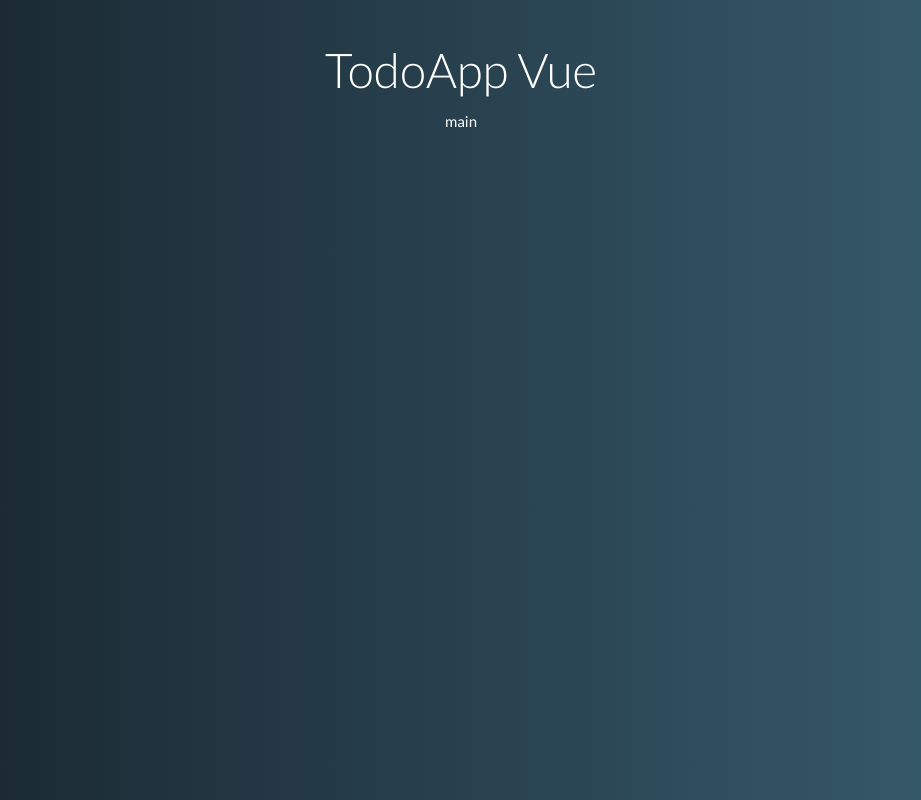
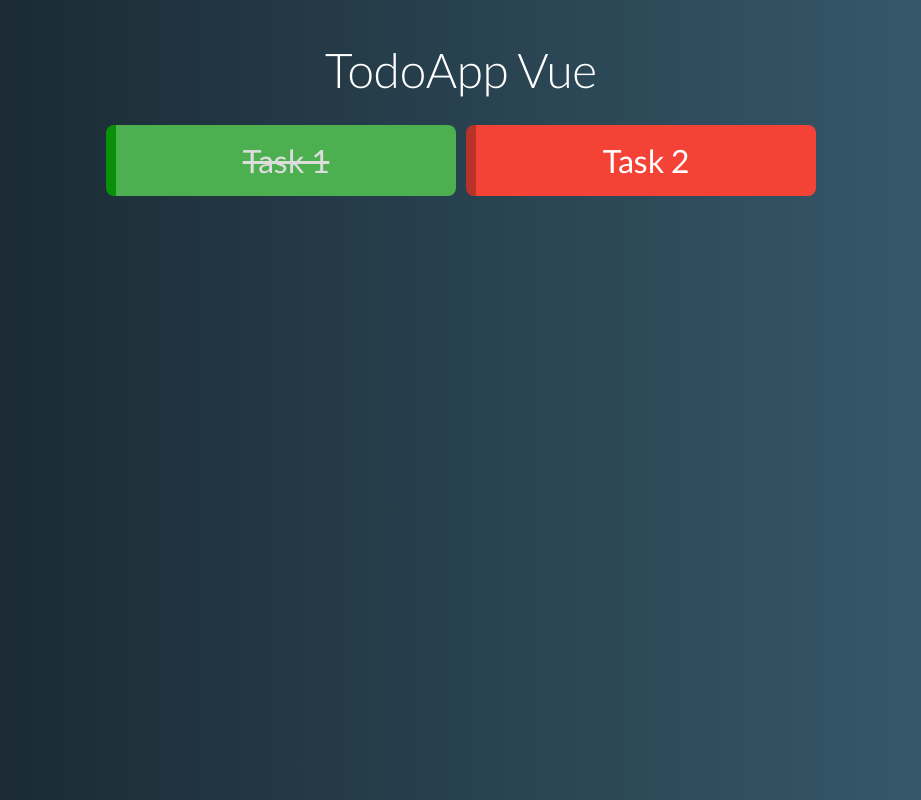
Before and after one commit to lucasaugustodeveloper/todoapp-vue, a Vue app: page / in a window 1280 px wide. Shown: the whole page, without its empty margins (179-1100 px from the left). Built offline with nearby package versions, Linux system fonts and the light colour scheme.

Commit message:
add component of task grid and item

```diff
--- a/src/App.vue
+++ b/src/App.vue
@@ -1,5 +1,19 @@
 <script setup>
+import { ref } from 'vue'
+
 import HelloWorld from './components/HelloWorld.vue'
+import TaskGrid from './components/tasks/taskGrid.vue';
+
+const tasks = ref([
+  {
+    name: 'Task 1',
+    pending: false
+  },
+  {
+    name: 'Task 2',
+    pending: true
+  }
+])
 </script>
 
 <template>
@@ -10,9 +24,19 @@ import HelloWorld from './components/HelloWorld.vue'
   </header>
 
   <main>
-    main
+    <TaskGrid :tasks="tasks" />
   </main>
 </template>
 
 <style scoped>
+main {
+  display: flex;
+  justify-content: center;
+  align-items: center;
+  flex-direction: column;
+  flex: 1;
+
+  width: 100%;
+  padding: 1rem;
+}
 </style>
--- /dev/null
+++ b/src/components/tasks/taskGrid.vue
@@ -0,0 +1,37 @@
+<script setup>
+import TaskItem from './taskItem.vue'
+
+defineProps({
+  tasks: {
+    type: Array,
+    required: true
+  }
+})
+</script>
+
+<template>
+  <div class="task-grid">
+    <template v-if="tasks.length">
+      <TaskItem v-for="task in tasks" :key="task.name" :task="task" />
+    </template>
+
+    <p class="no-task" v-else>Your life is up to date :)</p>
+  </div>
+</template>
+
+<style scoped>
+  .task-grid {
+    display: flex;
+    justify-content: center;
+    align-items: center;
+    flex-wrap: wrap;
+    flex: 1;
+    gap: 0.625rem;
+
+    width: 100%;
+  }
+
+  .task-grid .no-task {
+    font-size: 1.4rem;
+  }
+</style>
--- /dev/null
+++ b/src/components/tasks/taskItem.vue
@@ -0,0 +1,63 @@
+<script setup>
+import { defineProps, computed } from 'vue'
+
+const props = defineProps({
+  task: {
+    type: Object,
+    required: true
+  },
+})
+
+const stateClass = computed(() => {
+  return {
+    pending: props.task.pending,
+    done: !props.task.pending
+  }
+})
+</script>
+
+<template>
+  <div class="task" :class="stateClass">
+    <p>{{ task.name }}</p>
+  </div>
+</template>
+
+<style scoped>
+.task {
+  display: flex;
+  justify-content: center;
+  align-items: center;
+  flex-wrap: wrap;
+
+  max-width: 350px;
+  width: 100%;
+
+  padding: 0.625rem;
+
+  border-left-style: solid;
+  border-left-width: 0.625rem;
+  border-radius: 0.5rem;
+
+  cursor: pointer;
+  user-select: none;
+}
+
+.task p {
+  font-size: 2rem;
+  font-weight: 400;
+  text-align: center;
+}
+
+.task.pending {
+  border-color: #b73229;
+  background-color: #f44336;
+}
+
+.task.done {
+  text-decoration: line-through;
+
+  border-color: #0a8f08;
+  background-color: #4caf50;
+  color: #dddddd;
+}
+</style>
```
